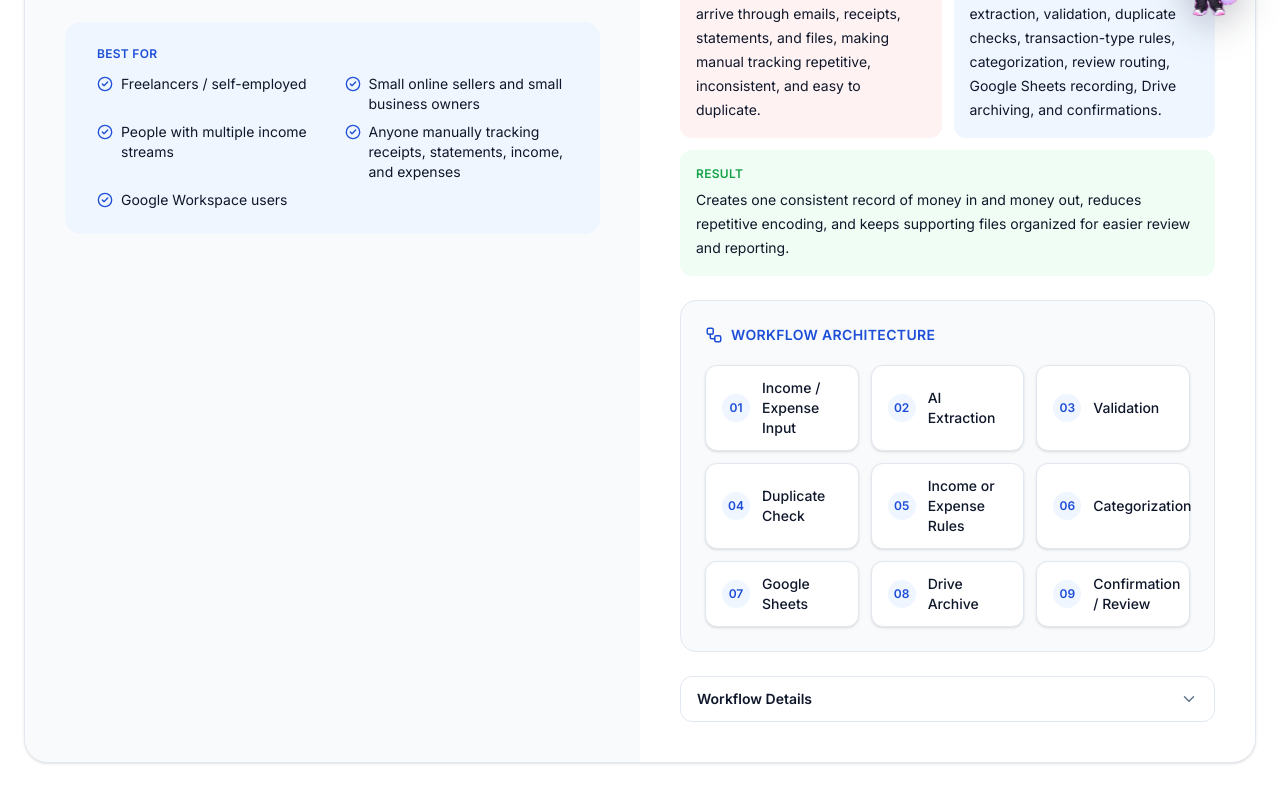
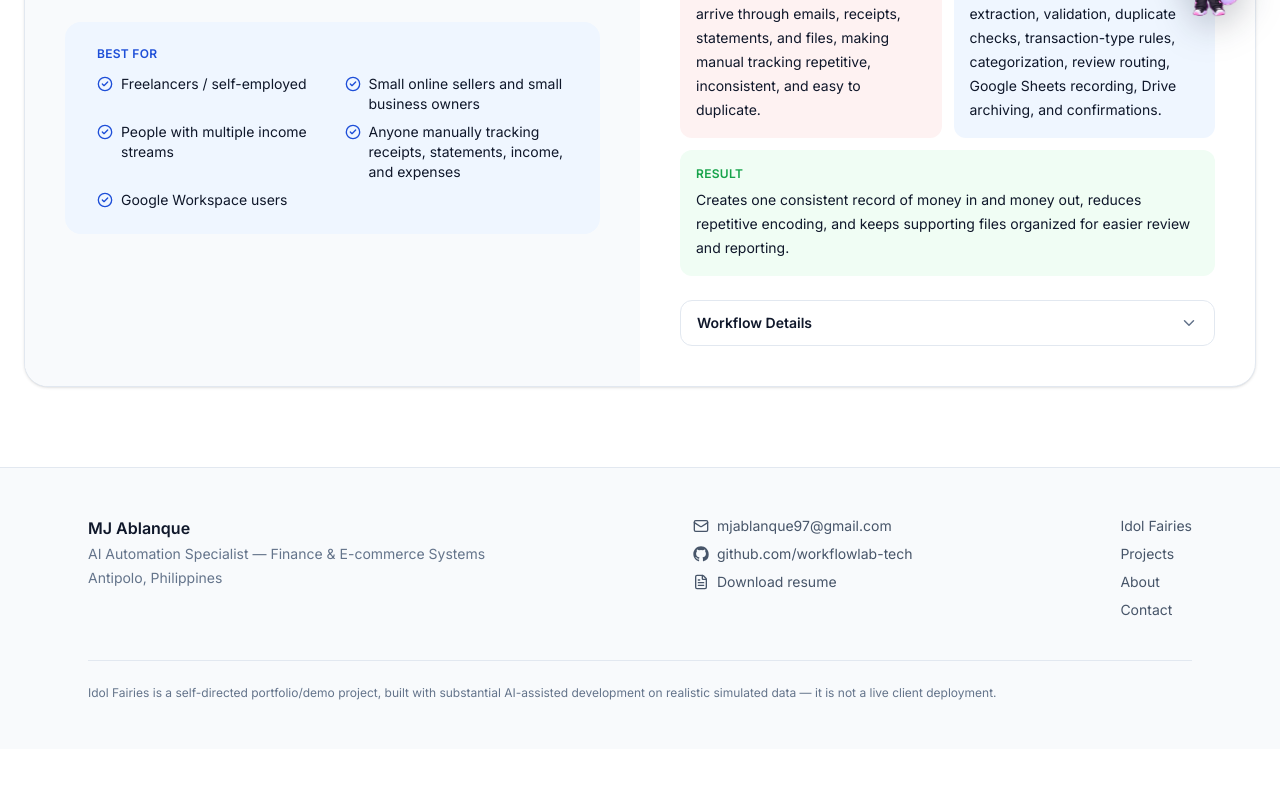
Before and after one commit to workflowlab-tech/ai-automation-portfolio, a Next.js app: page /projects in a window 1280 px wide. Shown: the part 756-1556 px from the top of the page. After the commit the page ends 1505 px from the top, so only its background shows below. Built offline with nearby package versions, Linux system fonts and the light colour scheme.

Commit message:
Move workflow architecture into preview toggles

```diff
--- a/components/FlagshipTeaser.tsx
+++ b/components/FlagshipTeaser.tsx
@@ -3,7 +3,7 @@ import Link from "next/link";
 import { ArrowRight, CheckCircle2, ExternalLink, Info, Maximize2, PlayCircle } from "lucide-react";
 import { proofBanner } from "@/data/caseStudy";
 import FadeIn from "./FadeIn";
-import WorkflowFlow from "./projects/WorkflowFlow";
+import WorkflowDetailsToggle from "./projects/WorkflowDetailsToggle";
 
 const journeySteps = [
   "Storefront",
@@ -89,9 +89,7 @@ export default function FlagshipTeaser() {
                   layer, with an AI assistant answering questions from the same project data.
                 </p>
 
-                <div className="mt-7">
-                  <WorkflowFlow steps={journeySteps} />
-                </div>
+                <WorkflowDetailsToggle id="idol-fairies" steps={journeySteps} />
 
                 <div className="mt-8 flex flex-wrap gap-3">
                   <a
--- a/components/projects/ProjectPreviewCard.tsx
+++ b/components/projects/ProjectPreviewCard.tsx
@@ -1,16 +1,11 @@
-"use client";
-
-import { useState } from "react";
 import Link from "next/link";
-import { ChevronDown, ArrowRight, PlayCircle } from "lucide-react";
+import { ArrowRight, PlayCircle } from "lucide-react";
 import type { Project } from "@/data/projects";
 import BestForBand from "./BestForBand";
-import WorkflowFlow from "./WorkflowFlow";
+import WorkflowDetailsToggle from "./WorkflowDetailsToggle";
 import ProjectVisual from "./ProjectVisual";
 
 export default function ProjectPreviewCard({ project }: { project: Project }) {
-  const [open, setOpen] = useState(false);
-
   return (
     <div className="overflow-hidden rounded-3xl border border-[var(--color-border)] bg-white shadow-sm">
       <div className="grid gap-0 lg:grid-cols-2">
@@ -72,39 +67,7 @@ export default function ProjectPreviewCard({ project }: { project: Project }) {
             </div>
           </div>
 
-          <div className="mt-6">
-            <WorkflowFlow steps={project.workflowFlow} />
-          </div>
-
-          <button
-            type="button"
-            onClick={() => setOpen((v) => !v)}
-            aria-expanded={open}
-            aria-controls={`${project.slug}-workflow-details`}
-            className="mt-6 flex w-full items-center justify-between gap-3 rounded-xl border border-[var(--color-border)] bg-white px-4 py-3 text-left"
-          >
-            <span className="text-sm font-semibold text-[var(--color-ink)]">Workflow Details</span>
-            <ChevronDown
-              size={18}
-              className={`shrink-0 text-[var(--color-muted)] transition-transform ${open ? "rotate-180" : ""}`}
-            />
-          </button>
-
-          {open && (
-            <div
-              id={`${project.slug}-workflow-details`}
-              className="mt-4 rounded-xl border border-[var(--color-border)] bg-[var(--color-surface-alt)] p-5"
-            >
-              <p className="text-sm font-semibold text-[var(--color-ink)]">Detailed workflow logic</p>
-              <ul className="mt-3 space-y-2">
-                {project.howItWorks.shared.map((step) => (
-                  <li key={step} className="flex gap-2 text-sm leading-6 text-[var(--color-body)]">
-                    <span aria-hidden="true" className="mt-2 h-1.5 w-1.5 shrink-0 rounded-full bg-[var(--color-primary)]" />
-                    <span>{step}</span>
-                  </li>
-                ))}
-              </ul>
-              <div className="mt-4 flex flex-wrap gap-3">
+          <WorkflowDetailsToggle id={project.slug} steps={project.workflowFlow}>
             {project.demo.available ? (
               <a
                 href={project.demo.videoSrc}
@@ -125,9 +88,7 @@ export default function ProjectPreviewCard({ project }: { project: Project }) {
             >
               View Project <ArrowRight size={16} />
             </Link>
-              </div>
-            </div>
-          )}
+          </WorkflowDetailsToggle>
         </div>
       </div>
     </div>
--- /dev/null
+++ b/components/projects/WorkflowDetailsToggle.tsx
@@ -0,0 +1,43 @@
+"use client";
+
+import { useState, type ReactNode } from "react";
+import { ChevronDown } from "lucide-react";
+import WorkflowFlow from "./WorkflowFlow";
+
+export default function WorkflowDetailsToggle({
+  id,
+  steps,
+  children,
+}: {
+  id: string;
+  steps: string[];
+  children?: ReactNode;
+}) {
+  const [open, setOpen] = useState(false);
+  const panelId = `${id}-workflow-details`;
+
+  return (
+    <div className="mt-6">
+      <button
+        type="button"
+        onClick={() => setOpen((value) => !value)}
+        aria-expanded={open}
+        aria-controls={panelId}
+        className="flex w-full items-center justify-between gap-3 rounded-xl border border-[var(--color-border)] bg-white px-4 py-3 text-left"
+      >
+        <span className="text-sm font-semibold text-[var(--color-ink)]">Workflow Details</span>
+        <ChevronDown
+          size={18}
+          className={`shrink-0 text-[var(--color-muted)] transition-transform ${open ? "rotate-180" : ""}`}
+        />
+      </button>
+
+      {open && (
+        <div id={panelId} className="mt-4">
+          <WorkflowFlow steps={steps} />
+          {children ? <div className="mt-4 flex flex-wrap gap-3">{children}</div> : null}
+        </div>
+      )}
+    </div>
+  );
+}
--- a/components/projects/WorkflowFlow.tsx
+++ b/components/projects/WorkflowFlow.tsx
@@ -8,18 +8,17 @@ export default function WorkflowFlow({ steps }: { steps: string[] }) {
         <h4 className="text-sm font-semibold uppercase tracking-wide">Workflow Architecture</h4>
       </div>
 
-      <ol className="mt-5 grid gap-3 sm:grid-cols-2 xl:grid-cols-3">
+      <ol className="mt-5 flex flex-wrap items-center gap-x-2 gap-y-3">
         {steps.map((step, index) => (
-          <li key={step} className="relative flex min-h-14 items-center gap-3 rounded-xl border border-[var(--color-border)] bg-white px-4 py-3 shadow-sm">
-            <span className="flex h-7 w-7 shrink-0 items-center justify-center rounded-full bg-[var(--color-primary-light)] text-xs font-semibold text-[var(--color-primary)]">
-              {String(index + 1).padStart(2, "0")}
+          <li key={step} className="flex w-full items-center gap-2 sm:w-auto">
+            <span className="rounded-lg border border-[var(--color-border)] bg-white px-3.5 py-2 text-sm font-medium leading-5 text-[var(--color-ink)] shadow-sm">
+              {step}
             </span>
-            <span className="text-sm font-medium leading-5 text-[var(--color-ink)]">{step}</span>
             {index < steps.length - 1 && (
               <ArrowRight
                 size={15}
                 aria-hidden="true"
-                className="absolute -bottom-[15px] left-1/2 z-10 -translate-x-1/2 rotate-90 text-[var(--color-primary)] sm:hidden"
+                className="shrink-0 rotate-90 text-[var(--color-primary)] sm:rotate-0"
               />
             )}
           </li>
```
Lines whose indentation alone changed are shown as unchanged.
